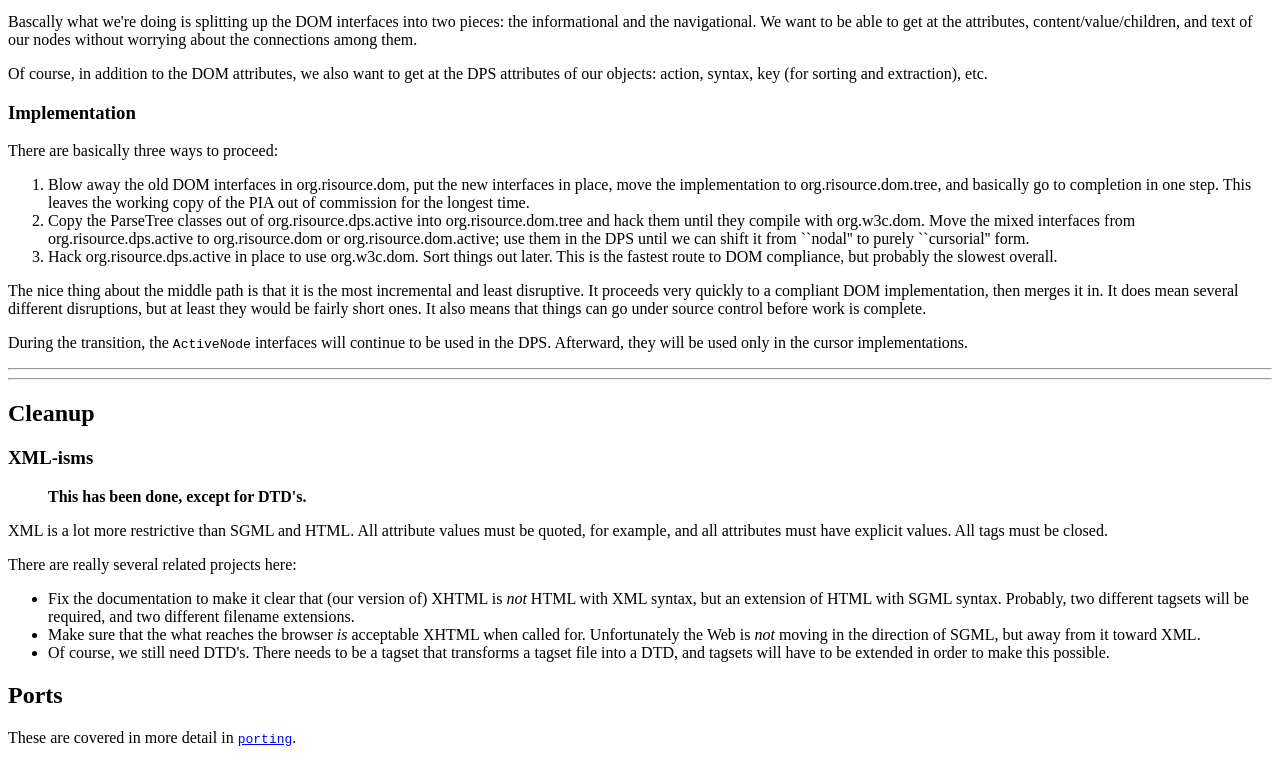
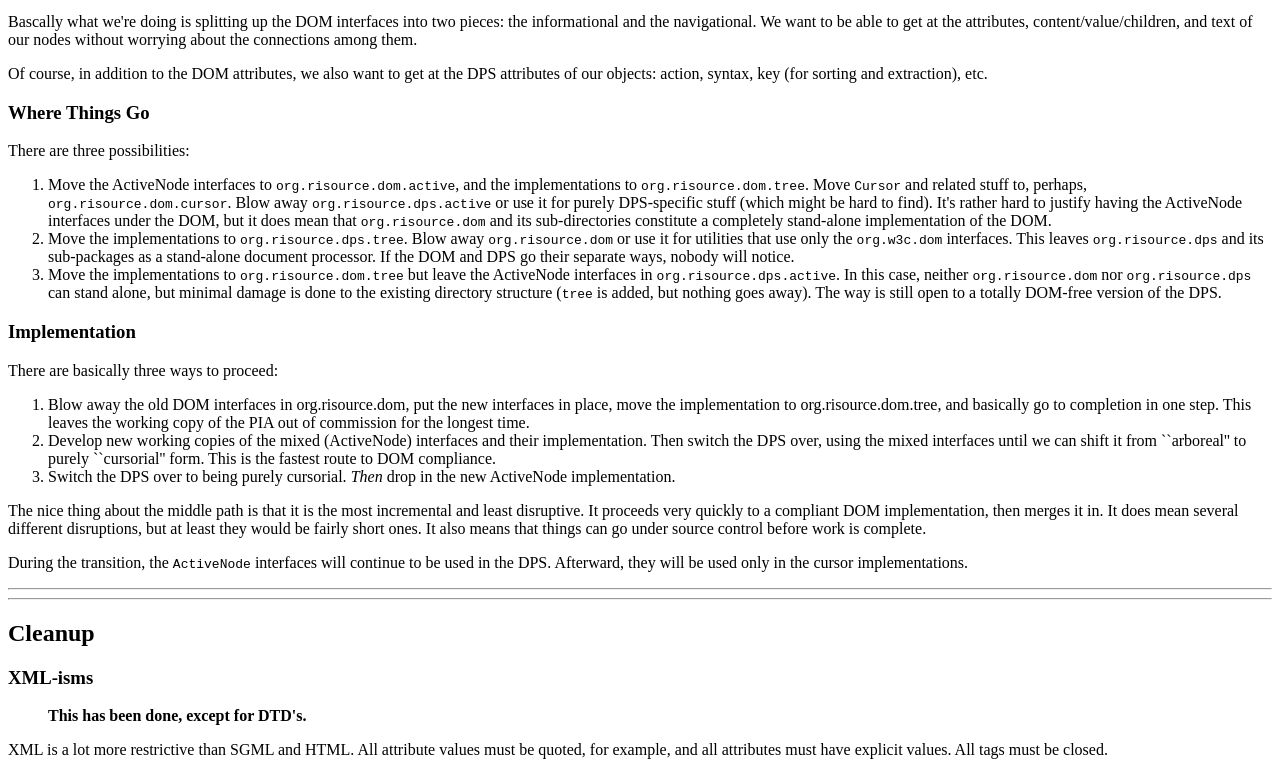
Before and after one commit to ssavitzky/pia-server, a plain HTML site: page Doc/Notes/steve/projects.html in a window 1280 px wide. Shown: the part 1270-2032 px from the top of the page. Drawn offline with Linux system fonts and the light colour scheme.

Commit message:
Add "where things go" section

```diff
--- a/Doc/Notes/steve/projects.html
+++ b/Doc/Notes/steve/projects.html
@@ -59,7 +59,7 @@
 <p> Once we get to this point, a lot of things can be simplified:
 
 <ul>
-  <li> Initialization is just reading an <code>agent.x</code> file with the
+  <li> Initialization is just reading an <code>agent.xml</code> file with the
        <code>agent</code> tagset.  <code>initialize.xh</code> goes away except
        for agents that really need to execute code on startup.  Even then, an
        intialization <em>entity</em> should do most of the work.
@@ -137,6 +137,36 @@
     DPS attributes of our objects: action, syntax, key (for sorting and
     extraction), etc.
 
+<h3><a name="where">Where Things Go</a></h3>
+
+<p> There are three possibilities:
+
+<ol>
+  <li> Move the ActiveNode interfaces to <code>org.risource.dom.active</code>,
+       and the implementations to <code>org.risource.dom.tree</code>.  Move
+       <code>Cursor</code> and related stuff to, perhaps,
+       <code>org.risource.dom.cursor</code>. Blow away
+       <code>org.risource.dps.active</code> or use it for purely DPS-specific
+       stuff (which might be hard to find).  It's rather hard to justify
+       having the ActiveNode interfaces under the DOM, but it does mean that
+       <code>org.risource.dom</code> and its sub-directories constitute a
+       completely stand-alone implementation of the DOM.
+  <li> Move the implementations to <code>org.risource.dps.tree</code>.  Blow
+       away <code>org.risource.dom</code> or use it for utilities that use
+       only the <code>org.w3c.dom</code> interfaces.  This leaves
+       <code>org.risource.dps</code> and its sub-packages as a stand-alone
+       document processor.  If the DOM and DPS go their separate ways, nobody
+       will notice.
+  <li> Move the implementations to <code>org.risource.dom.tree</code> but
+       leave the ActiveNode interfaces in
+       <code>org.risource.dps.active</code>.  In this case, neither
+       <code>org.risource.dom</code> nor <code>org.risource.dps</code> can
+       stand alone, but minimal damage is done to the existing directory
+       structure (<code>tree</code> is added, but nothing goes away).  The way
+       is still open to a totally DOM-free version of the DPS.
+</ol>
+
+
 <h3>Implementation</h3>
 
 <p> There are basically three ways to proceed:
@@ -146,14 +176,12 @@
        interfaces in place, move the implementation to org.risource.dom.tree,
        and basically go to completion in one step.  This leaves the working
        copy of the PIA out of commission for the longest time.
-  <li> Copy the ParseTree classes out of org.risource.dps.active into
-       org.risource.dom.tree and hack them until they compile with
-       org.w3c.dom.  Move the mixed interfaces from org.risource.dps.active to
-       org.risource.dom or org.risource.dom.active; use them in the DPS until
-       we can shift it from ``nodal'' to purely ``cursorial'' form.
-  <li> Hack org.risource.dps.active in place to use org.w3c.dom.  Sort things
-       out later.  This is the fastest route to DOM compliance, but probably the
-       slowest overall.
+  <li> Develop new working copies of the mixed (ActiveNode) interfaces and
+       their implementation.  Then switch the DPS over, using the mixed
+       interfaces until we can shift it from ``arboreal'' to purely
+       ``cursorial'' form.  This is the fastest route to DOM compliance.
+  <li> Switch the DPS over to being purely cursorial.  <em>Then</em> drop in
+       the new ActiveNode implementation.
 </ol>
 
 <p> The nice thing about the middle path is that it is the most incremental
@@ -165,7 +193,6 @@
 <p> During the transition, the <code>ActiveNode</code> interfaces will
     continue to be used in the DPS.  Afterward, they will be used only in the
     cursor implementations.
-
 
 <hr><!-- ========================================================== -->
 
@@ -257,7 +284,7 @@
 
 <hr>
 <b>Copyright &copy; 1999 Stephen R. Savitzky</b><br>
-<b>$Id: projects.html,v 1.7 1999-03-31 00:27:10 steve Exp $</b><br>
+<b>$Id: projects.html,v 1.8 1999-04-01 22:27:06 steve Exp $</b><br>
 <address><a href="http://rsv.ricoh.com/~steve/"
          >Stephen R. Savitzky</a> &lt;<a href="mailto:steve@rsv.ricoh.com"
          >steve@rsv.ricoh.com</a>&gt;</address>
```
